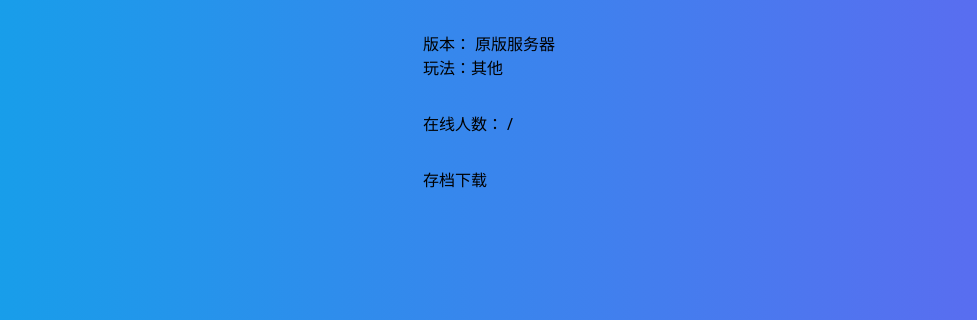
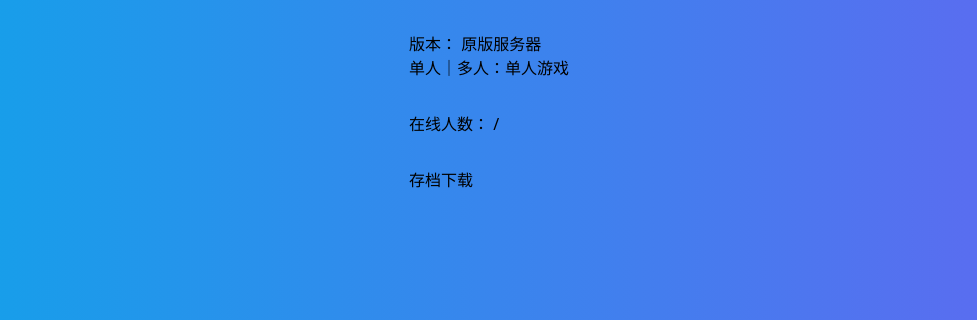
Before and after one commit to dogeow/minecraft-server-status, a PHP site: page / in a window 1280 px wide. Shown: the part 360-680 px from the top of the page, without its empty margins (151-1128 px from the left). Run offline with PHP 8.4, Linux system fonts and the light colour scheme; data that the repository does not hold is empty; style sheets or scripts are compiled from the project's sources.

Commit message:
Update index.php

```diff
--- a/index.php
+++ b/index.php
@@ -86,7 +86,7 @@ $timer = number_format(microtime(true) - $timer, 4, '.', '');
         <div style="margin-top: 2rem">
             版本：<?= $queryInfo['Version']; ?> <?= empty($queryInfo['Plugins']) ? '原版服务器' : 'Mod 服务器' ?> <?= $queryInfo['Software'] ?>
         </div>
-        <div>玩法：<?= $queryInfo['GameType'] === 'SMP' ? '多人生存' : '其他' ?> </div>
+        <div>单人｜多人：<?= $queryInfo['GameType'] === 'SMP' ? '多人游戏' : '单人游戏' ?> </div>
 
         <div style="margin-top: 2rem">
             在线人数：<?= $queryInfo['Players'] ?> / <?= $queryInfo['MaxPlayers'] ?>
```
